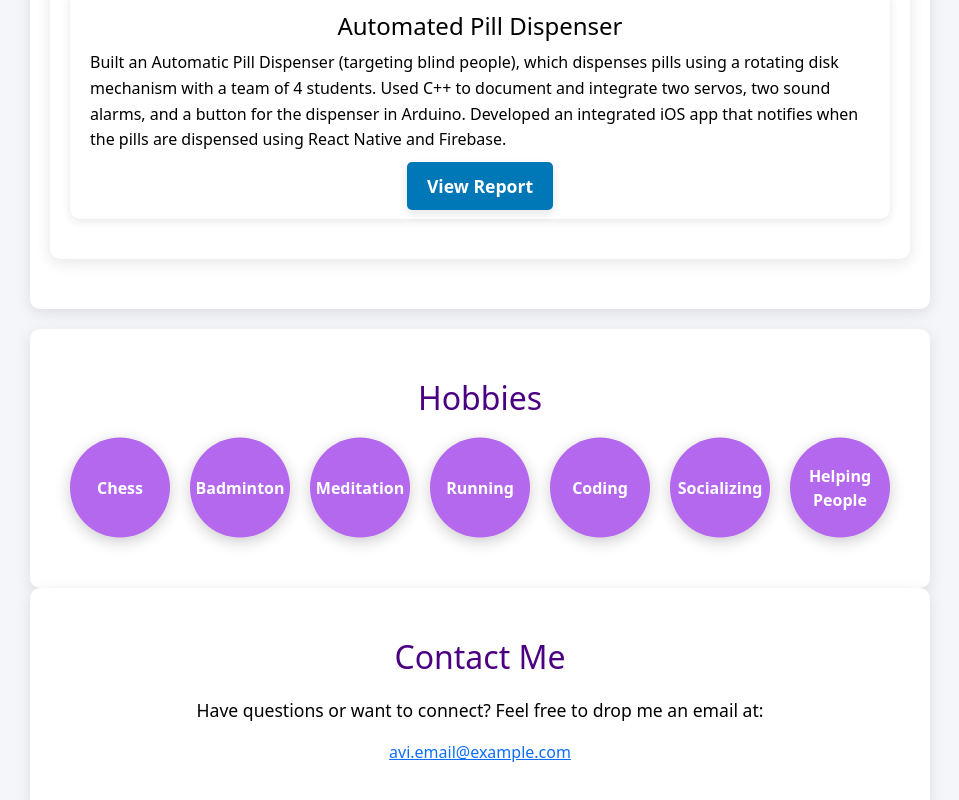
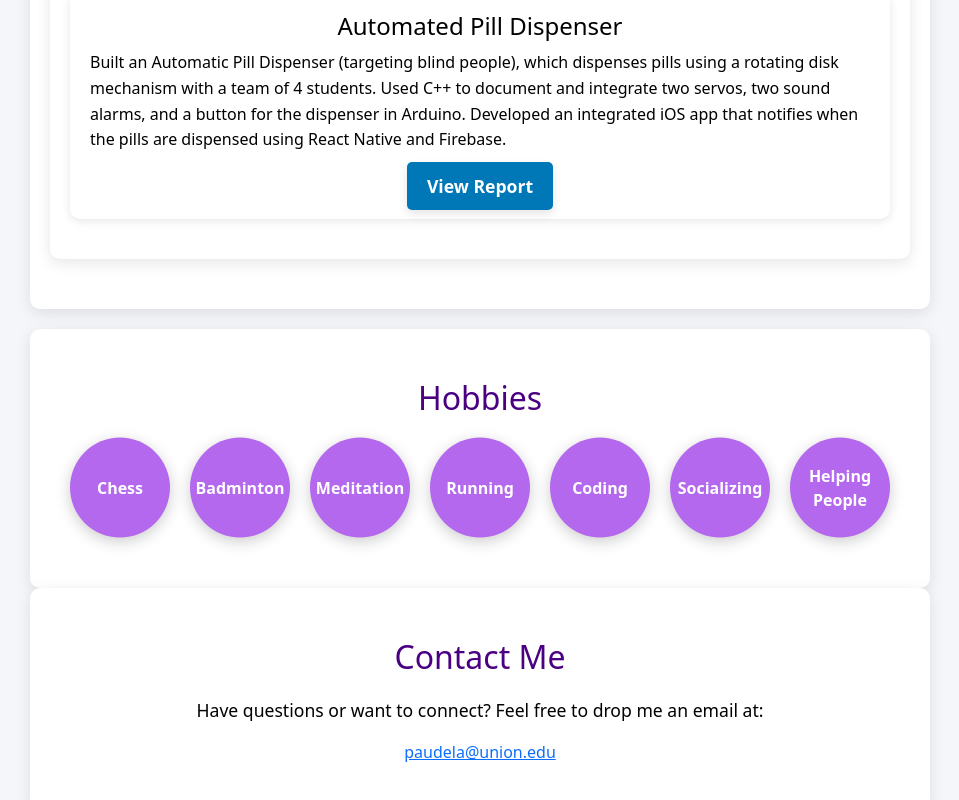
Before and after one commit to Avi161/my-portfolio, a React (Create React App) app: page / in a window 1280 px wide. Shown: the part 1425-2225 px from the top of the page, without its empty margins (160-1119 px from the left). Built offline with nearby package versions, Linux system fonts and the light colour scheme.

Commit message:
first commit

```diff
--- a/src/App.js
+++ b/src/App.js
@@ -125,8 +125,8 @@
           <p>
             Have questions or want to connect? Feel free to drop me an email at:
           </p>
-          <a href="mailto:avi.email@example.com" className="email-link">
-            avi.email@example.com
+          <a href="mailto:paudela@union.edu" className="email-link">
+            paudela@union.edu
           </a>
         </div>
       </section>
```
